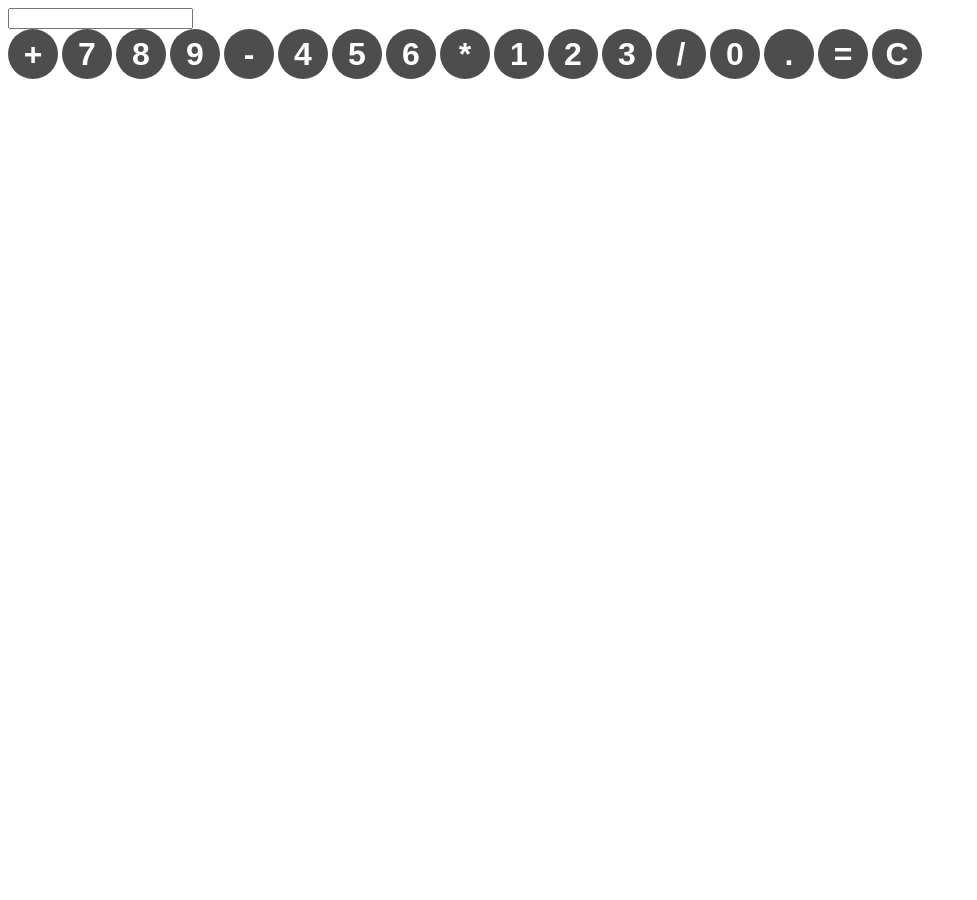
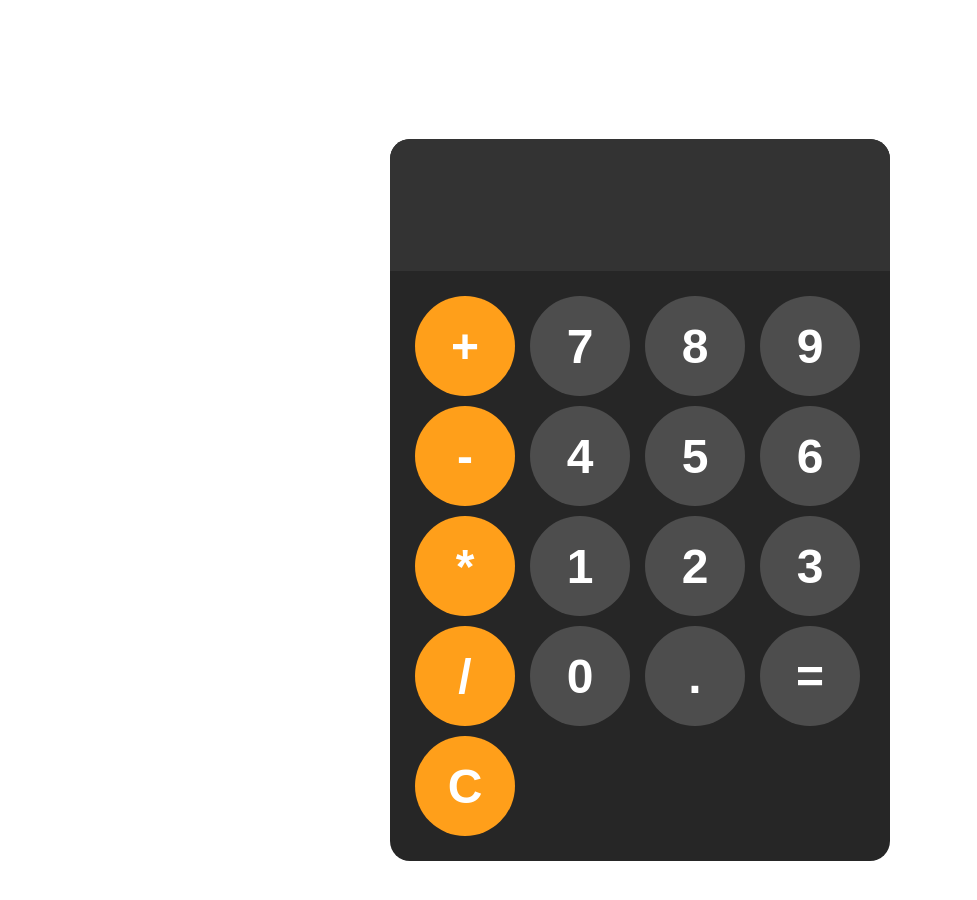
Before and after one commit to LeftSaucer/calculator, a plain HTML site: page index.html in a window 1280 px wide. Shown: the whole page, without its empty margins (0-977 px from the left). Before the commit the page ends 800 px from the top, so only its background shows below. Drawn offline with Linux system fonts and the light colour scheme.

Commit message:
Finished calculator!!!

```diff
--- a/index.css
+++ b/index.css
@@ -1,12 +1,64 @@
-/*main button css*/
+body {
+    margin: 0;
+    display: flex;
+    justify-content: center;
+    align-items: center;
+    height: 125vh;
+}
+
+#calculator {
+    font-family: Arial, sans-serif;
+    background-color: hsl(0, 0%, 15%);
+    border-radius: 20px;
+    max-width: 500px;
+    overflow: hidden;
+}
+
+#display {
+    width: 100%;
+    padding: 20px;
+    font-size: 5rem;
+    text-align: left;
+    border: none;
+    background-color: hsl(0, 0%, 20%);
+    color: white;
+}
+
+#keys {
+    display: grid;
+    grid-template-columns: repeat(4, 1fr);
+    gap: 10px;
+    padding: 25px;
+}
+
 button {
-    width: 50px;
-    height: 50px;
+    width: 100px;
+    height: 100px;
     border-radius: 50px;
     border: none;
     background-color: hsl(0, 0%, 30%);
     color: white;
-    font-size: 2rem;
+    font-size: 3rem;
     font-weight: bold;
     cursor: pointer;
 }
+
+button:hover {
+    background-color: hsl(0, 0%, 40%);
+}
+
+button:active {
+    background-color: hsl(0, 0%, 50%);
+}
+
+.operator-btn {
+    background-color: hsl(35, 100%, 55%);
+}
+
+.operator-btn:hover {
+    background-color: hsl(35, 100%, 65%);
+}
+
+.operator-btn:active {
+    background-color: hsl(35, 100%, 75%);
+}
--- a/index.html
+++ b/index.html
@@ -13,25 +13,27 @@
     <div id="calculator">
         <input id="display" readonly>
         <div id="keys">
-            <button onclick="appendToDisplay('+')">+</button>
+            <button onclick="appendToDisplay('+')" class="operator-btn">+</button>
             <button onclick="appendToDisplay('7')">7</button>
             <button onclick="appendToDisplay('8')">8</button>
             <button onclick="appendToDisplay('9')">9</button>
-            <button onclick="appendToDisplay('-')">-</button>
+            <button onclick="appendToDisplay('-')" class="operator-btn">-</button>
             <button onclick="appendToDisplay('4')">4</button>
             <button onclick="appendToDisplay('5')">5</button>
             <button onclick="appendToDisplay('6')">6</button>
-            <button onclick="appendToDisplay('*')">*</button>
+            <button onclick="appendToDisplay('*')" class="operator-btn">*</button>
             <button onclick="appendToDisplay('1')">1</button>
             <button onclick="appendToDisplay('2')">2</button>
             <button onclick="appendToDisplay('3')">3</button>
-            <button onclick="appendToDisplay('/')">/</button>
+            <button onclick="appendToDisplay('/')" class="operator-btn">/</button>
             <button onclick="appendToDisplay('0')">0</button>
             <button onclick="appendToDisplay('.')">.</button>
             <button onclick="calculate()">=</button>
-            <button onclick="clearDisplay()">C</button>
+            <button onclick="clearDisplay()" class="operator-btn">C</button>
         </div>
     </div>
 
+    <script rel="JS Code" src="index.js"></script>
+
 </body>
 </html>
--- a/index.js
+++ b/index.js
@@ -0,0 +1,20 @@
+
+
+const display = document.getElementById("display");
+
+function appendToDisplay(input) {
+    display.value += input;
+}
+
+function clearDisplay() {
+    display.value = "";
+}
+
+function calculate() {
+    try {
+        display.value = eval(display.value);
+    }
+    catch {
+        display.value = "Error";
+    }
+}
```
